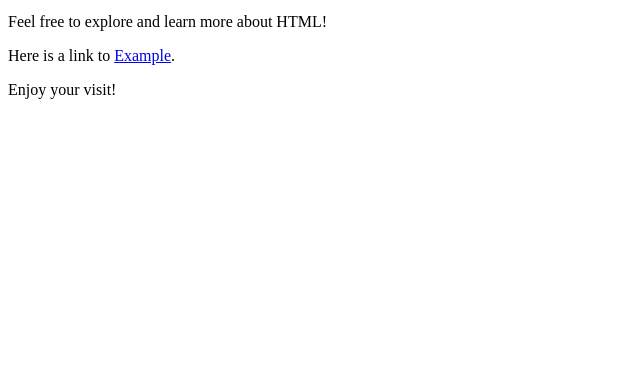
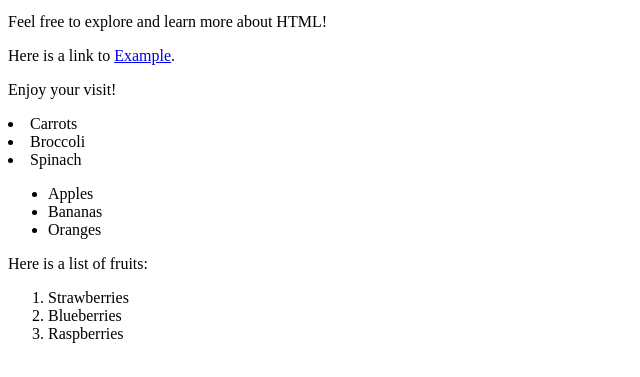
Before and after one commit to daleowatkins/html-boilerplate, a plain HTML site: page index.html in a window 1280 px wide. Shown: the part 101-478 px from the top of the page, without its empty margins (0-640 px from the left). Drawn offline with Linux system fonts and the light colour scheme.

Commit message:
added some lists

```diff
--- a/index.html
+++ b/index.html
@@ -10,6 +10,21 @@
       <p>Feel free to explore and learn more about HTML!</p>
       <p>Here is a link to <a href="https://www.example.com">Example</a>.</p>
       <p>Enjoy your visit!</p>
-      <!-- This is just a comment-->
+      <li>Carrots</li>
+      <li>Broccoli</li>
+      <li>Spinach</li>
+      <ul>
+        <li>Apples</li>
+        <li>Bananas</li>
+        <li>Oranges</li>
+      </ul>
+      <p>Here is a list of fruits:</p>
+      <ol>
+        <li>Strawberries</li>
+        <li>Blueberries</li>
+        <li>Raspberries</li>
+      </ol>
+      <!-- This is just a comment -->
+       <!-- And another -->
     </body>
 </html>
```
